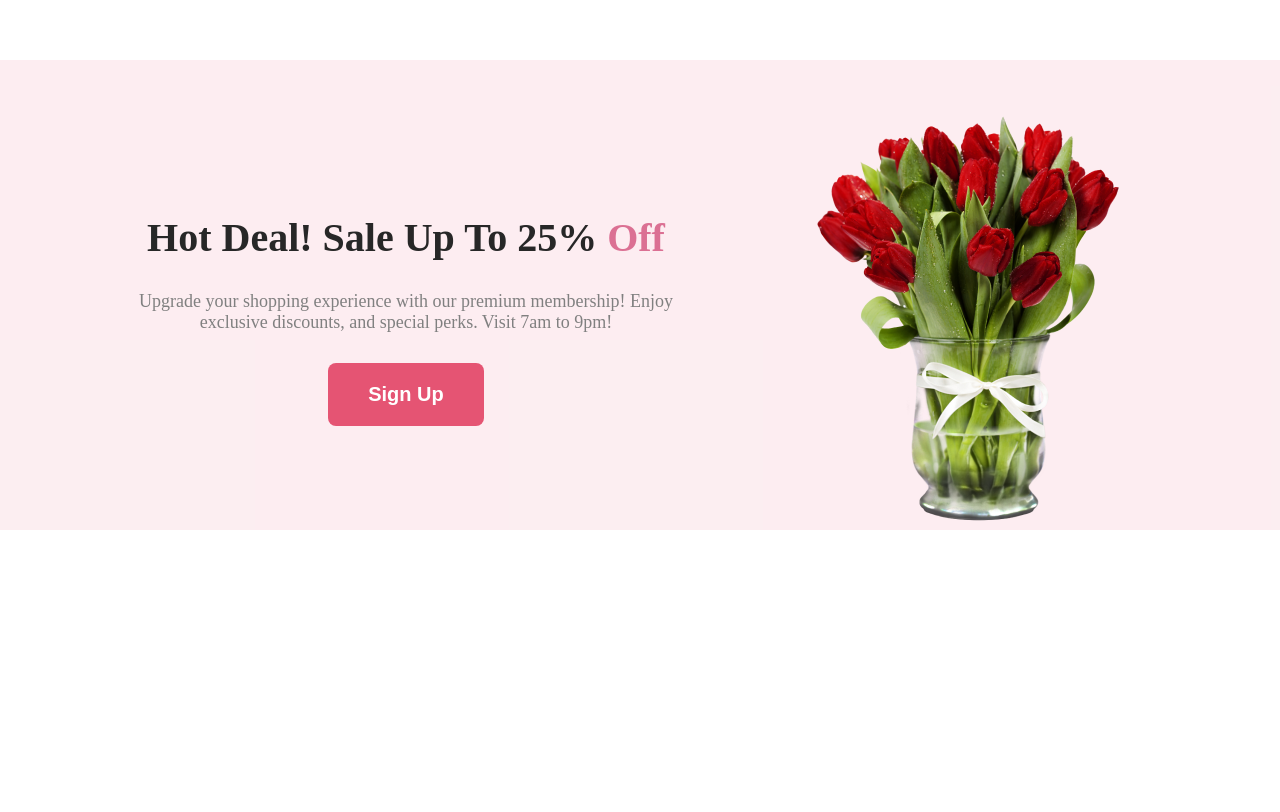
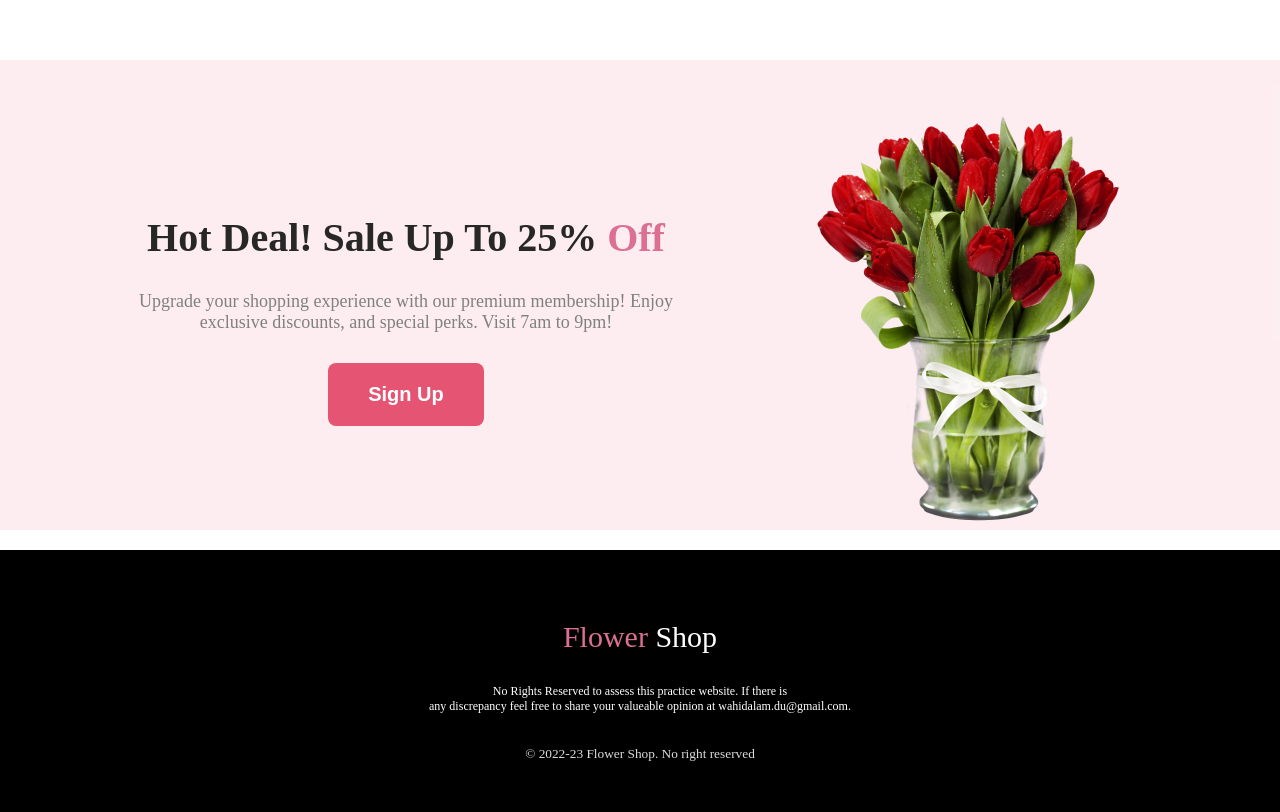
Before and after one commit to wahidalam91/a1-flower-shop, a plain HTML site: page index.html in a window 1280 px wide. Shown: the part 1947-2759 px from the top of the page. Before the commit the page ends 2477 px from the top, so only its background shows below. Drawn offline with Linux system fonts and the light colour scheme.

Commit message:
footer section added

```diff
--- a/index.html
+++ b/index.html
@@ -19,7 +19,9 @@
                 <div class="banner-text-section">
                     <p class="banner-title">Let's make beautiful flowers a part of your life</p>
                     <p class="banner-description">
-                    We spend daily 8 to 10 hours time on screen and less time outdoors which can be difficult to connect to nature. Flower provides a fun and easy way to reconnect to the natural world! It can increase Creativity, Innovation and Productivity..
+                        We spend daily 8 to 10 hours time on screen and less time outdoors which can be difficult to
+                        connect to nature. Flower provides a fun and easy way to reconnect to the natural world! It can
+                        increase Creativity, Innovation and Productivity..
                     </p>
                     <button class="btn-primary">Shop Now</button>
                 </div>
@@ -30,7 +32,9 @@
         <section class="section-container">
             <div>
                 <p class="section-title">Our Featured Flowers..</p>
-                <p class="section-description">We have collection of wide variety of flowers which provides you a sense of natural contentment because of their <br> shape, beauty and color, as well as their ability to last so long.</p>
+                <p class="section-description">We have collection of wide variety of flowers which provides you a sense
+                    of natural contentment because of their <br> shape, beauty and color, as well as their ability to
+                    last so long.</p>
             </div>
         </section>
         <!-- Flowers -->
@@ -73,7 +77,6 @@
                     </div>
                 </div>
             </div>
-            </div>
         </section>
         <!-- Hot Deal section -->
         <section>
@@ -90,9 +93,20 @@
             </div>
         </section>
 
+
+
     </main>
     <footer>
+         <div class="footer-container">
+            <div class="footer-text-section">
+                <p class="footer-title"><span style="color: palevioletred;">Flower</span> Shop</p>
+                <p class="footer-description">
+                    No Rights Reserved to assess this practice website. If there is <br> any discrepancy feel free to share your valueable opinion at wahidalam.du@gmail.com.
+                </p>
+                <p style="color: gainsboro; text-align: center;"> <small> &copy; 2022-23 Flower Shop. No right reserved</small></p>
 
+            </div>
+        </div>
     </footer>
 </body>
 
--- a/styles.css/flowerShop.css
+++ b/styles.css/flowerShop.css
@@ -168,3 +168,36 @@
     width: 40%;
     padding-right: 150px;
 }
+
+/* Footer */
+
+.footer-container{
+    display: flex;
+    justify-content: space-around;
+    align-items: center;
+
+    background-color:black;
+    background-position: cover;
+
+    padding-top: 20px;
+    margin-top: 20px;
+}
+
+.footer-text-section{
+    padding: 50px 120px;
+}
+
+.footer-title{
+    color: #FFF;
+    font-size: 30px;
+    font-weight: 500;
+    text-align: center;
+
+}
+
+.footer-description{
+    color: white;
+    font-size: 12px;
+    text-align: center;
+    padding: 30px 0;
+}
```
Lines whose indentation alone changed are shown as unchanged.
